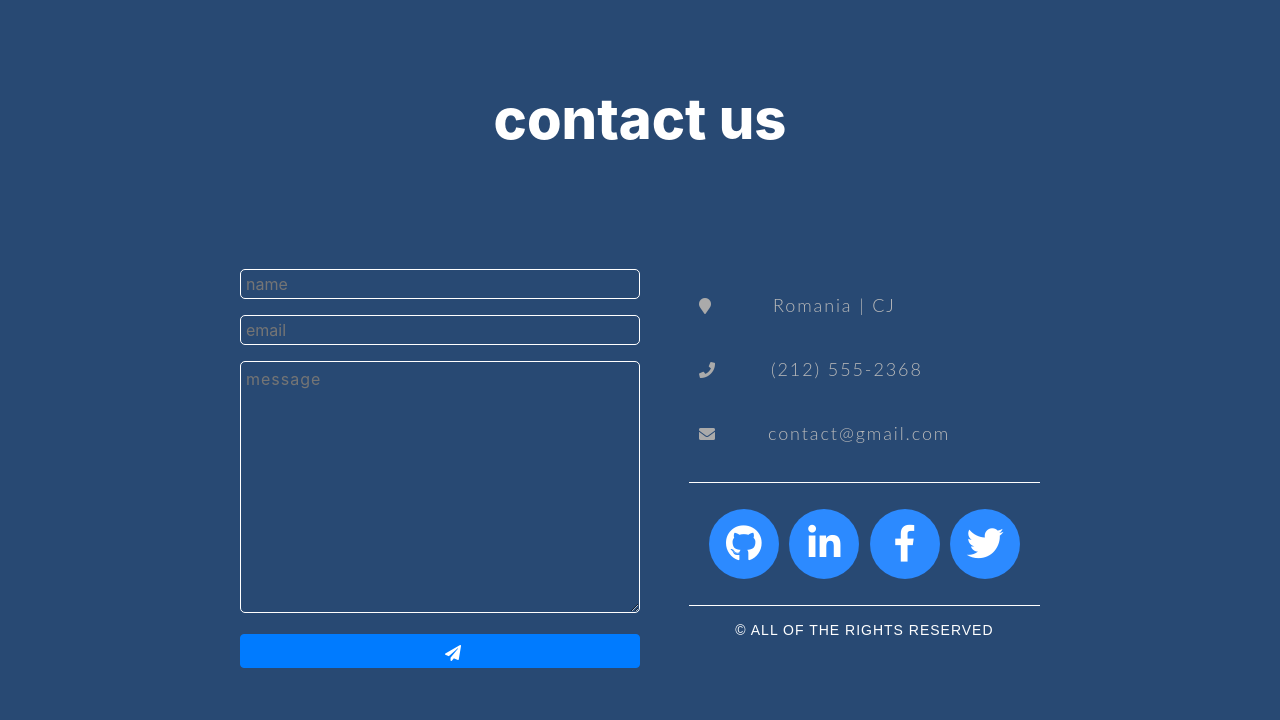
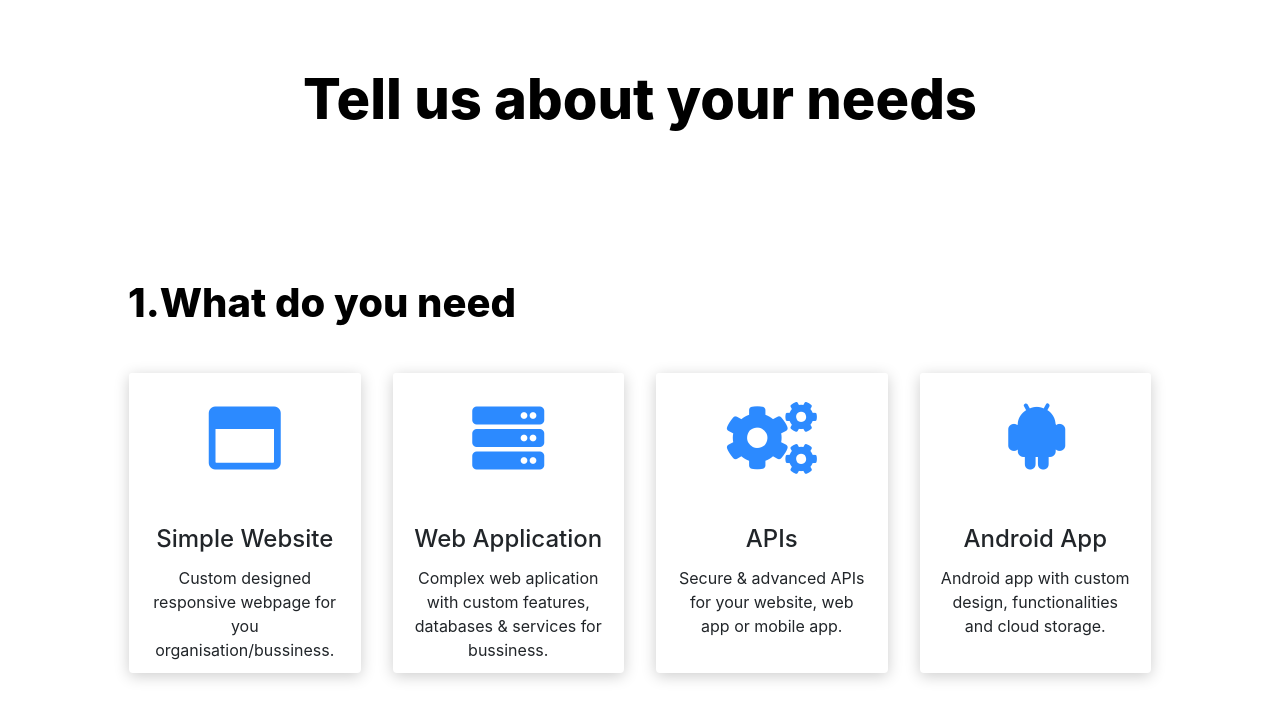
Before and after one commit to RaresM2001/mrv-it-website, a plain HTML site: page contact.html in a window 1280 px wide. Drawn offline with nearby package versions, Linux system fonts and the light colour scheme.

Commit message:
Contact changes

```diff
--- a/contact.html
+++ b/contact.html
@@ -24,55 +24,62 @@
 
 <body>
 
-    <div id="particles-js">
-        <div id="contact">
-            <div class="overlay"></div>
-            <h1 class="title" style="color: white; margin-top: 70px;">contact us</h1>
-            <div class="contact-wrapper">
-                <form class="form-horizontal" role="form" method="post" action="contact.php">
-                    <div class="form-group">
-                        <input type="text" id="name" placeholder="name" name="name" value="" required>
+    <div class="mrv-container">
+        <h1 class="title">Tell us about your needs</h1>
+        <div id="project-type">
+            <h1 class="title">1.What do you need</h1>
+            <div class="row">
+                <div class="col-xs-12 col-md-6 col-lg-3 p-3">
+                    <div class="card" id="card2">
+                        <div class="card-header">
+                            <i style="color: var(--primary)" class="far fa-window-maximize"></i>
+                        </div>
+                        <div class="card-body">
+                            <h4 class="card-title">Simple Website</h4>
+                            <p class="card-text">Custom designed responsive webpage for you
+                                organisation/bussiness.
+                            </p>
+                        </div>
                     </div>
-                    <div class="form-group">
-                        <input type="email" id="email" placeholder="email" name="email" value="" required>
+                </div>
+                <div class="col-xs-12 col-md-6 col-lg-3 p-3">
+                    <div class="card" id="card2">
+                        <div class="card-header">
+                                <i class="fas fa-server"></i>
+                        </div>
+                        <div class="card-body">
+                            <h4 class="card-title">Web Application</h4>
+                            <p class="card-text">Complex web aplication with custom features,
+                                databases & services for bussiness.
+                            </p>
+                        </div>
                     </div>
-                    <textarea rows="10" placeholder="message" name="message" required></textarea>
-                    <button class="btn btn-primary send-button" id="submit" type="submit" value="SEND">
-                        <div class="button">
-                            <i class="fa fa-paper-plane"></i><span class="send-text">SEND</span>
+                </div>
+                <div class="col-xs-12 col-md-6 col-lg-3 p-3">
+                    <div class="card" id="card2">
+                        <div class="card-header">
+                                <i class="fas fa-cogs"></i>
                         </div>
-                    </button>
-                </form>
-
-                <div class="direct-contact-container">
-                    <ul class="contact-list">
-                        <li class="list-item"><i class="fa fa-map-marker"><span class="contact-text place">Romania |
-                                    CJ</span></i></li>
-
-                        <li class="list-item"><i class="fa fa-phone"><span class="contact-text phone"><a
-                                        href="tel:1-212-555-5555" title="Give me a call">(212) 555-2368</a></span></i>
-                        </li>
-
-                        <li class="list-item"><i class="fa fa-envelope"><span class="contact-text gmail"><a
-                                        href="mailto:#" title="Send me an email">contact@gmail.com</a></span></i></li>
-                    </ul>
-                    <hr>
-                    <ul class="social-media-list">
-                        <li><a href="#" target="_blank" class="contact-icon">
-                                <i class="fab fa-github"></i></i></a>
-                        </li>
-                        <li><a href="#" target="_blank" class="contact-icon">
-                                <i class="fab fa-linkedin-in"></i></i></a>
-                        </li>
-                        <li><a href="#" target="_blank" class="contact-icon">
-                                <i class="fab fa-facebook-f"></i></i></a>
-                        </li>
-                        <li><a href="#" target="_blank" class="contact-icon">
-                                <i<i class="fab fa-twitter"></i>
-                        </li>
-                    </ul>
-                    <hr>
-                    <div class="copyright">&copy; ALL OF THE RIGHTS RESERVED</div>
+                        <div class="card-body">
+                            <h4 class="card-title">APIs</h4>
+                            <p class="card-text">Secure & advanced APIs for your website, web app or
+                                mobile app.
+                            </p>
+                        </div>
+                    </div>
+                </div>
+                <div class="col-xs-12 col-md-6 col-lg-3 p-3">
+                    <div class="card" id="card2">
+                        <div class="card-header">
+                            <i class="fab fa-android" style="color: var(--primary);"></i>
+                        </div>
+                        <div class="card-body">
+                            <h4 class="card-title">Android App</h4>
+                            <p class="card-text">
+                                Android app with custom design, functionalities and cloud storage.
+                            </p>
+                        </div>
+                    </div>
                 </div>
             </div>
         </div>
@@ -102,6 +109,11 @@
     <script src="particles-js/particles.min.js"></script>
     <script src="particles-js/app.js"></script>
 
+    <!-- TypedJS scripts -->
+    <script src="typed/typed.js"></script>
+    <script src="typed/typed.min.js"></script>
+    <script src="typed/type-script.js"></script>
+
 </body>
 
 </html>
--- a/css/contact.css
+++ b/css/contact.css
@@ -1,282 +1,35 @@
 body {
-    margin: 0;
-    padding: 0;
-    /* overflow: hidden; */
+  padding-top: 50px;
 }
 
-input {
-    width: 100%;
-    height: 30px;
-    background: transparent;
-    border-radius: 5px;
-    outline: none;
-    border: 1px solid white;
-    padding: 5px;
-    color: white;
-    transition: all .4s;
+.title {
+  width: 100%;
+  color: black;
 }
 
-input:focus {
-    border: 2px solid var(--primary);
+.title {
+  margin-top: 0px;
 }
 
-textarea {
-    width: 100%;
-    border: 1px solid white;
-    border-radius: 5px;
-    padding: 5px;
+.card {
+  box-shadow: 0px 3px 15px 0px rgba(0,0,0,0.2);
+  cursor: pointer;
+  transition: all .4s;
 }
 
-textarea:focus {
-    outline: none;
+.card:hover {
+  transform: scale(1.05);
+  box-shadow: 0px 3px 15px 5px rgba(0,0,0,0.2);
 }
 
-  #particles-js {
-    width: 100%;
-    min-height: 100%;
-    background-image: url('./../images/AdobeStock_106164892.jpeg');
-    background-repeat: no-repeat;
-    background-size: cover;position: fixed;
-    top: 0;
-  }
-
-.overlay {
-    background-color: rgba(17, 54, 100, 0.9); width: 100%; height: 100%;
+#project-type {
+  margin-top: 50px;
 }
 
-  .contact-wrapper {
-    margin: 0 auto;
-    padding-top: 20px;
-    position: relative;
-    max-width: 800px;
-  }
-
-  /* Begin Left Contact Page */
-  .form-horizontal {
-    float: left;
-    max-width: 400px;
-
-    font-weight: 400;
-  }
-
-  .form-control, textarea {
-    max-width: 400px;
-    background-color: transparent;
-    color: #fff;
-    letter-spacing: 1px;
-  }
-
-  .send-button {
-    margin-top: 15px;
-    height: 34px;
-    width: 400px;
-    overflow: hidden;
-    transition: all .2s ease-in-out;
-  }
-
-  .button {
-    width: 400px;
-    height: 34px;
-    transition: all .2s ease-in-out;
-  }
-
-  .send-text {
-    display: block;
-    margin-top: 10px;
-    font: 300 14px 'Lato', sans-serif;
-    letter-spacing: 2px;
-  }
-
-  .button:hover {
-    transform: translate3d(0px, -29px, 0px);
-  }
-
-  /* Begin Right Contact Page */
-  .direct-contact-container {
-    max-width: 400px;
-    float: right;
-    margin-top: 5px;
-  }
-
-  /* Location, Phone, Email Section */
-  .contact-list {
-    list-style-type: none;
-    margin-left: -30px;
-    padding-right: 20px;
-  }
-
-  .list-item {
-    line-height: 4;
-    color: #aaa;
-  }
-
-  .contact-text {
-    font: 300 18px 'Lato', sans-serif;
-    letter-spacing: 1.9px;
-    color: #bbb;
-  }
-
-  .place {
-    margin-left: 62px;
-  }
-
-  .phone {
-    margin-left: 56px;
-  }
-
-  .gmail {
-    margin-left: 53px;
-  }
-
-  .contact-text a {
-    color: #bbb;
-    text-decoration: none;
-    transition-duration: 0.2s;
-  }
-
-  .contact-text a:hover {
-    color: #fff;
-    text-decoration: none;
-  }
-
-
-  /* Social Media Icons */
-  .social-media-list {
-    position: relative;
-    font-size: 2.3rem;
-    text-align: center;
-    width: 100%;
-  }
-
-  .social-media-list li a {
-    color: #fff;
-  }
-
-  .social-media-list li {
-    position: relative;
-    top: 0;
-    left: -20px;
-    display: inline-block;
-    height: 70px;
-    width: 70px;
-    margin: 10px auto;
-    line-height: 70px;
-    border-radius: 50%;
-    color: #fff;
-    background-color: var(--primary);
-    cursor: pointer;
-    transition: all .2s ease-in-out;
-  }
-
-  .social-media-list li:after {
-    content: '';
-    position: absolute;
-    top: 0;
-    left: 0;
-    width: 70px;
-    height: 70px;
-    line-height: 70px;
-    border-radius: 50%;
-    opacity: 0;
-    box-shadow: 0 0 0 1px #fff;
-    transition: all .2s ease-in-out;
-  }
-
-  .social-media-list li:hover {
-    background-color: #fff;
-  }
-
-  .social-media-list li:hover:after {
-    opacity: 1;
-    transform: scale(1.12);
-    transition-timing-function: cubic-bezier(0.37,0.74,0.15,1.65);
-  }
-
-  .social-media-list li:hover a {
-    color: var(--primary);
-  }
-
-  .copyright {
-    font: 200 14px 'Oswald', sans-serif;
-    color: white;
-    letter-spacing: 1px;
-    text-align: center;
-  }
-
-  hr {
-    border-color: rgba(255,255,255,.8); ;
-  }
-
-  /* Begin Media Queries*/
-  @media screen and (max-width: 760px) {
-      #contact {
-          height: 1000px;
-      }
-    .section-header {
-      font-size: 65px;
-    }
-    .direct-contact-container, .form-horizontal {
-      float: none;
-      margin: 10px auto;
-    }
-    .direct-contact-container {
-      margin-top: 60px;
-      max-width: 300px;
-    }
-    .social-media-list li {
-      height: 60px;
-      width: 60px;
-      line-height: 60px;
-    }
-    .social-media-list li:after {
-      width: 60px;
-      height: 60px;
-      line-height: 60px;
-    }
-  }
-
-  @media screen and (max-width: 569px) {
-    #contact {
-      height: 1200px;
-      }
-    .section-header{
-      font-size: 50px;
-    }
-    .direct-contact-container, .form-wrapper {
-      float: none;
-      margin: 0 auto;
-    }
-    .form-control, textarea {
-      max-width: 340px;
-      margin: 0 auto;
-    }
-
-    .name, .email, textarea {
-      width: 280px;
-    }
-    .direct-contact-container {
-      margin-top: 60px;
-      max-width: 280px;
-    }
-    .social-media-list {
-      left: 0;
-    }
-    .social-media-list li {
-      height: 55px;
-      width: 55px;
-      line-height: 55px;
-      font-size: 2rem;
-    }
-    .social-media-list li:after {
-      width: 55px;
-      height: 55px;
-      line-height: 55px;
-    }
-
-  }
-
-  @media screen and (max-width: 410px) {
-    .send-button {
-      width: 99%;
-    }
-  }
+#project-type .title{
+  margin: 0;
+  padding: 0;
+  text-align: left;
+  margin-bottom: 30px;
+  font-size: 2.5rem;
+}
--- a/css/landing-page-animation.css
+++ b/css/landing-page-animation.css
@@ -16,6 +16,7 @@
     position: absolute;
 	top: 0;
 	overflow: hidden;
+	padding: 20px;
 }
 
 #particles-js h1 {
--- a/css/main.css
+++ b/css/main.css
@@ -145,7 +145,7 @@ body {
 #navigation-list li a {
     text-decoration: none;
     color: white;
-    font-size: 3.5rem;
+    font-size: 2.5rem;
     font-weight: 800;
     max-width: 400px;
     transition: all .4s;
--- a/typed/type-script.js
+++ b/typed/type-script.js
@@ -12,4 +12,11 @@ $(document).ready(function() {
         backSpeed: 55,
         loop: true
     });
+
+    var thirdTyped = new Typed('.third-type', {
+        strings: ["Let's bring your idea to life"],
+        typeSpeed: 55,
+        backSpeed: 55,
+        loop: true
+    });
 });
--- /dev/null
+++ b/wizzard/wizzard.js
@@ -0,0 +1,5 @@
+$(document).ready(function() {
+
+
+
+});
```
Also changed, not shown: index.html (+7 -3 lines).
